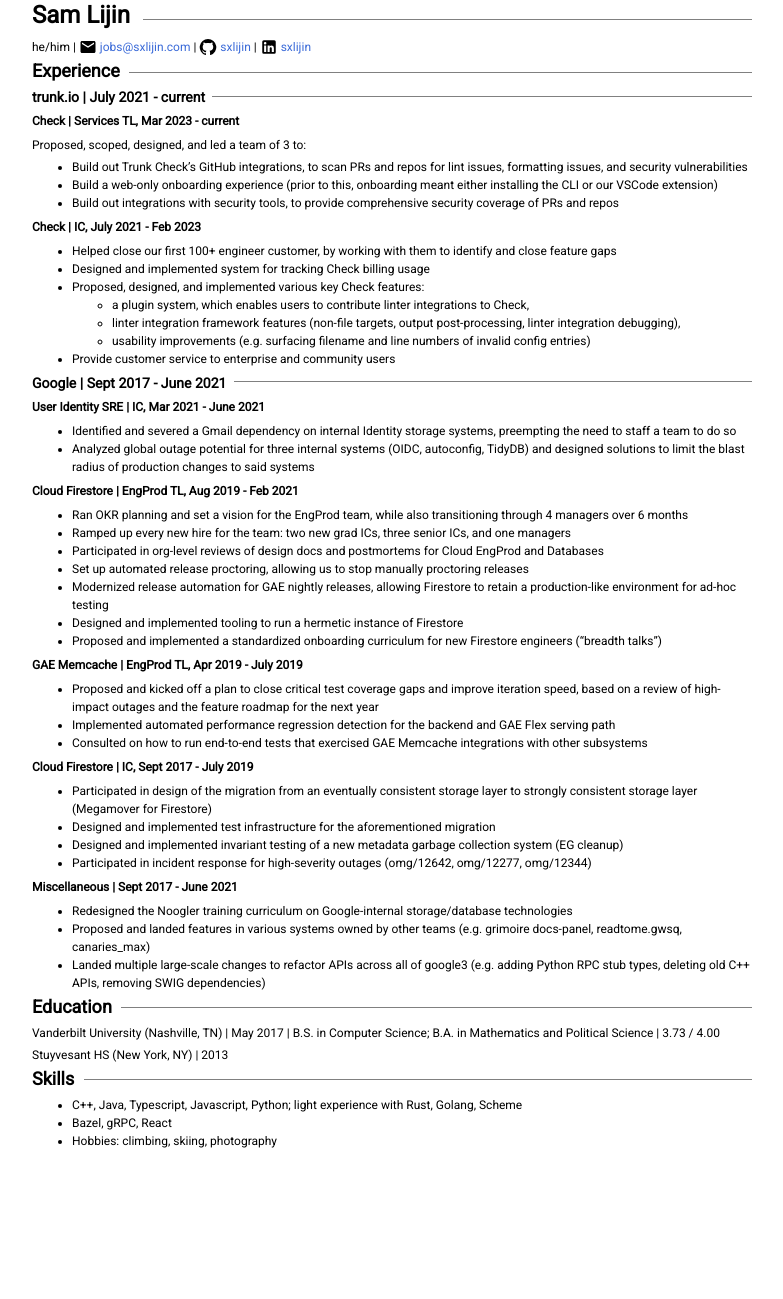
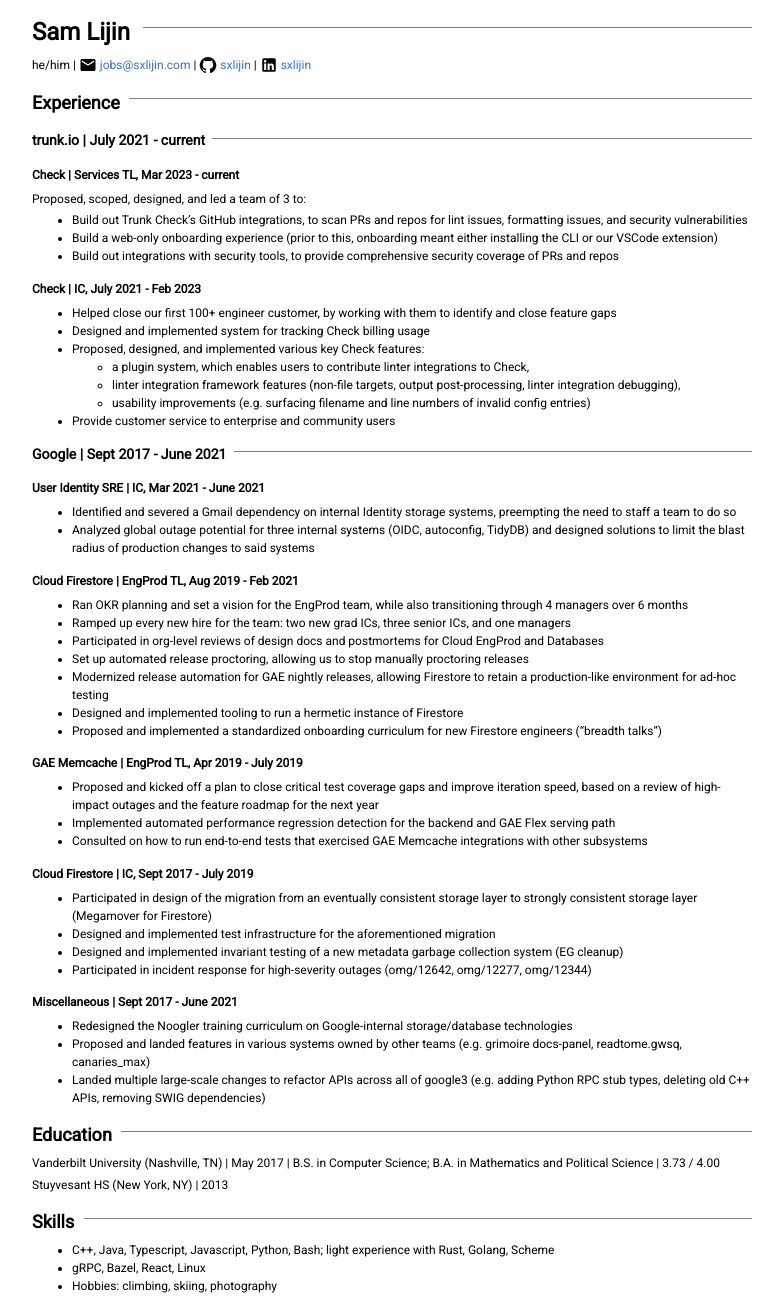
Before and after one commit to sxlijin/sxlijin.github.io, a Jekyll site: the page built from resume.md, in a window 1280 px wide. Shown: the whole page, without its empty margins (248-1031 px from the left). Built offline with Jekyll 4.4.1, drawn with Linux system fonts in a browser that asks for light colours; before the commit the page ends 1153 px from its top, so only the background shows below that.

Commit message:
resume: update skills list

```diff
--- a/css/resume.scss
+++ b/css/resume.scss
@@ -23,6 +23,11 @@
 
 h1, h2, h3, h4 {
   margin: .5rem 0;
+
+  @media screen {
+    margin-top: 1.2rem;
+    line-height: $line-height;
+  }
 }
 
 h1, h2, h3 {
--- a/resume.md
+++ b/resume.md
@@ -84,6 +84,6 @@
 
 ## Skills
 
-* C++, Java, Typescript, Javascript, Python; light experience with Rust, Golang, Scheme
-* Bazel, gRPC, React
+* C++, Java, Typescript, Javascript, Python, Bash; light experience with Rust, Golang, Scheme
+* gRPC, Bazel, React, Linux
 * Hobbies: climbing, skiing, photography
```
